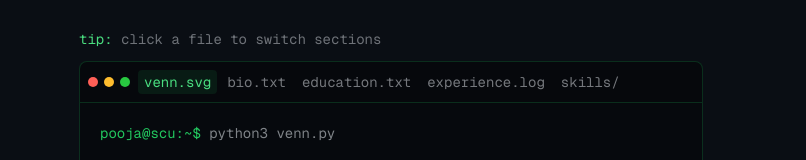
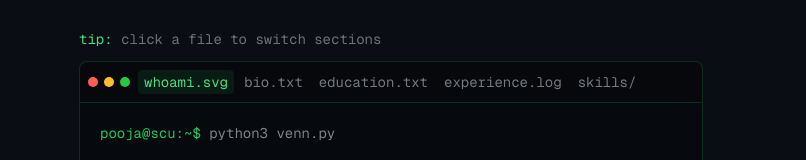
Before and after one commit to pshah13-collab/Pooja_Shah_Portfolio, a Next.js app: page /about-me in a window 1280 px wide. Shown: the part 184-344 px from the top of the page, without its empty margins (249-1055 px from the left). Built offline with nearby package versions, Linux system fonts and the light colour scheme.

Commit message:
Rename venn diagram tab label to whoami.svg

```diff
--- a/components/about-tabs.tsx
+++ b/components/about-tabs.tsx
@@ -5,7 +5,7 @@ import { Cmd } from "@/components/cmd";
 import { VennDiagram } from "@/components/venn-diagram";
 
 const TABS = [
-  { id: "venn", label: "venn.svg", cmd: "python3 venn.py" },
+  { id: "venn", label: "whoami.svg", cmd: "python3 venn.py" },
   { id: "bio", label: "bio.txt", cmd: "cat bio.txt" },
   { id: "education", label: "education.txt", cmd: "cat education.txt" },
   { id: "experience", label: "experience.log", cmd: "tail -n 4 experience.log" },
```
